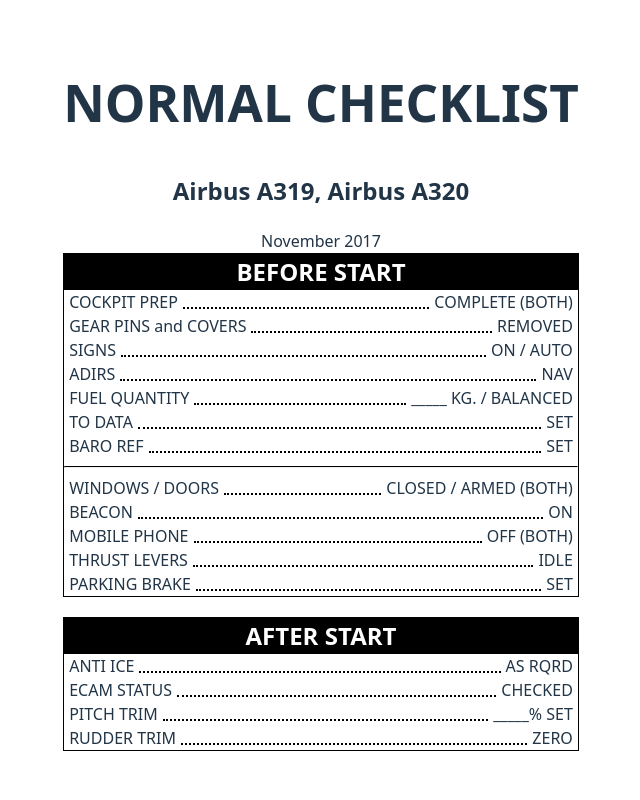
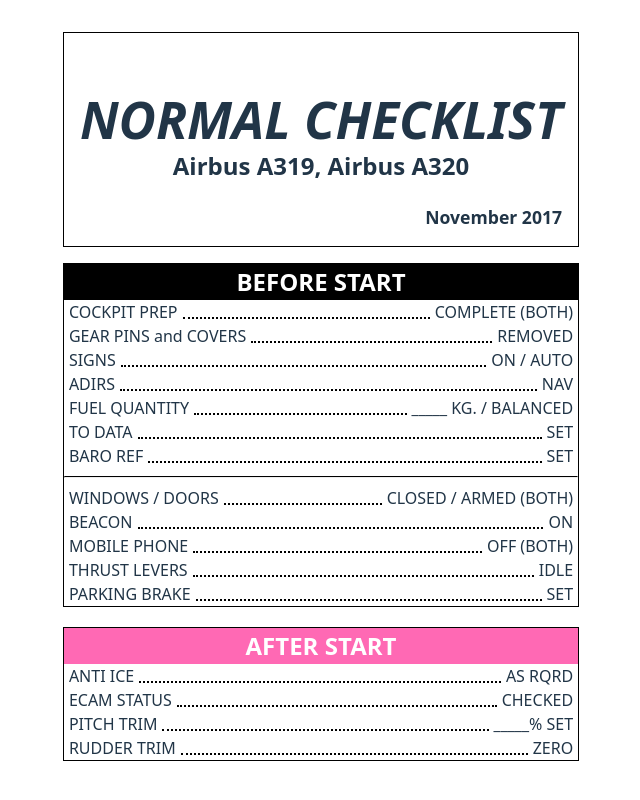
Before and after one commit to uwekamper/checkthatlist, a Svelte app: page / in a window 1280 px wide. Shown: the top 800 px of the page, without its empty margins (319-959 px from the left). Built offline with nearby package versions, Linux system fonts and the light colour scheme.

Commit message:
better styling

```diff
--- a/src/App.svelte
+++ b/src/App.svelte
@@ -1,7 +1,6 @@
 <script lang="ts">
   import svelteLogo from './assets/svelte.svg'
   import ChecklistMain from './components/ChecklistMain.svelte';
-  import viteLogo from '/vite.svg'
 
   let checklist = $state({
     "title": "NORMAL CHECKLIST",
@@ -66,6 +65,7 @@
       },
       {
         "title": "AFTER START",
+        "background": "hotpink",
         "items": [
           {
             "description": "ANTI ICE",
--- a/src/components/ChecklistMain.svelte
+++ b/src/components/ChecklistMain.svelte
@@ -5,10 +5,34 @@
 </script>
 
 <article>
+  <div class="title-area">
     <h1>{checklist.title}</h1>
     <h2>{checklist.subtitle}</h2>
-    <div>{checklist.date}</div>
-    {#each checklist.sections as section}
-      <ChecklistSection section={section} />
-    {/each}
+    <div class="title-date">{checklist.date}</div>
+  </div>
+  {#each checklist.sections as section}
+    <ChecklistSection section={section} />
+  {/each}
 </article>
+
+<style>
+  .title-area {
+    padding: 1rem;
+    border: 1px solid black;
+    margin-bottom: 1rem;
+  }
+  h1 {
+    font-style: italic;
+    font-weight: bold;
+    margin-bottom: 0px;
+  }
+  h2 {
+    margin-top: 0px;
+  }
+
+  .title-date {
+    font-size: 1.1rem;
+    font-weight: bold;
+    text-align: right;
+  }
+</style>
--- a/src/components/ChecklistSection.svelte
+++ b/src/components/ChecklistSection.svelte
@@ -3,10 +3,12 @@
   import ChecklistItem from "./ChecklistItem.svelte";
 
   let { section } = $props();
+
+  let background = $derived(section.background !== undefined ? section.background : "black");
 </script>
 
 <section>
-  <div class="section-title-block">
+  <div class="section-title-block" style:background={background}>
     <h3 class="section-title">{section.title}</h3>
   </div>
   {#each section.items as item}
```
